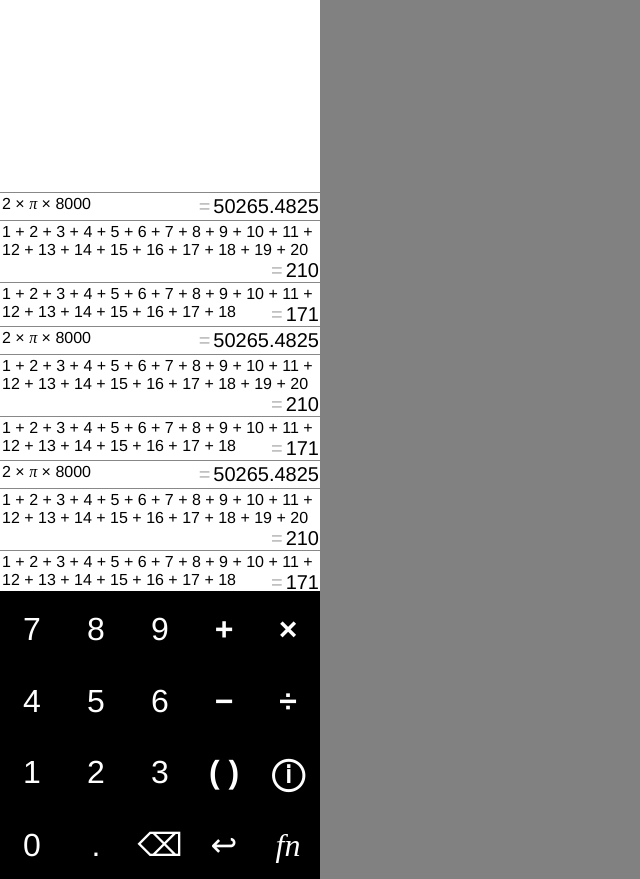
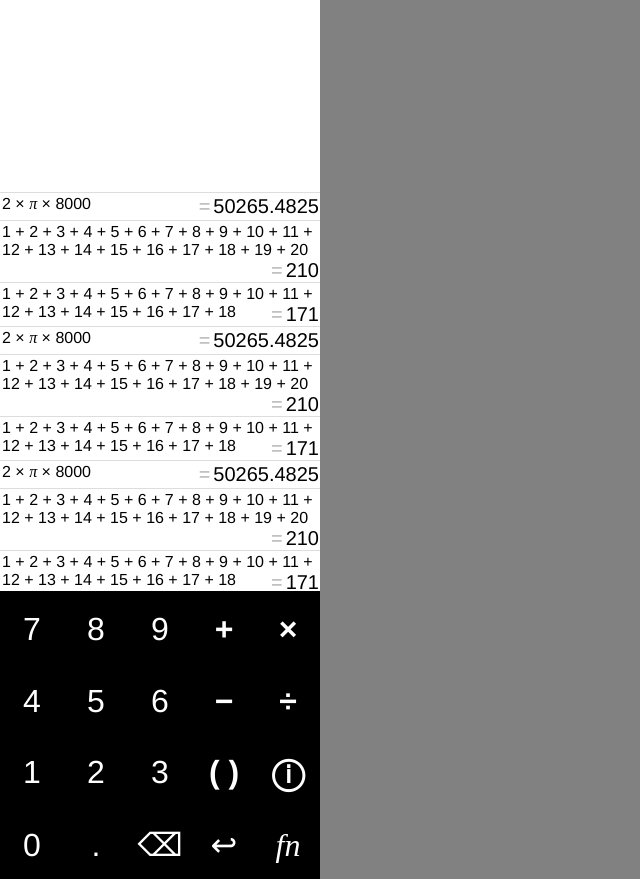
Before and after one commit to mayoff/calc, a plain HTML site: page dev/calc/index.html in a window 1280 px wide. Shown: the whole page, without its empty margins (0-640 px from the left). Drawn offline with Linux system fonts and the light colour scheme.

Commit message:
lighten transcript separators

```diff
--- a/dev/calc/style.css
+++ b/dev/calc/style.css
@@ -88,7 +88,7 @@ BODY {
 	width: 100%;
 	clear: both;
 	padding: 2px;
-	border-top: 1px solid #888;
+	border-top: 1px solid #ddd;
 }
 
 .greek {
```
